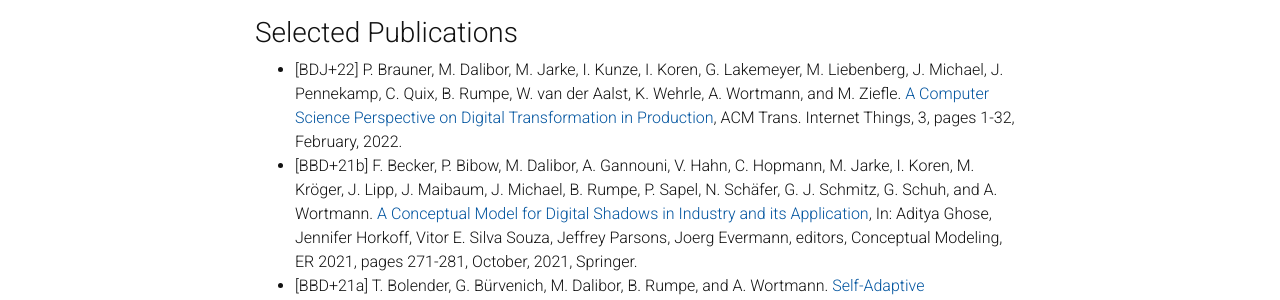
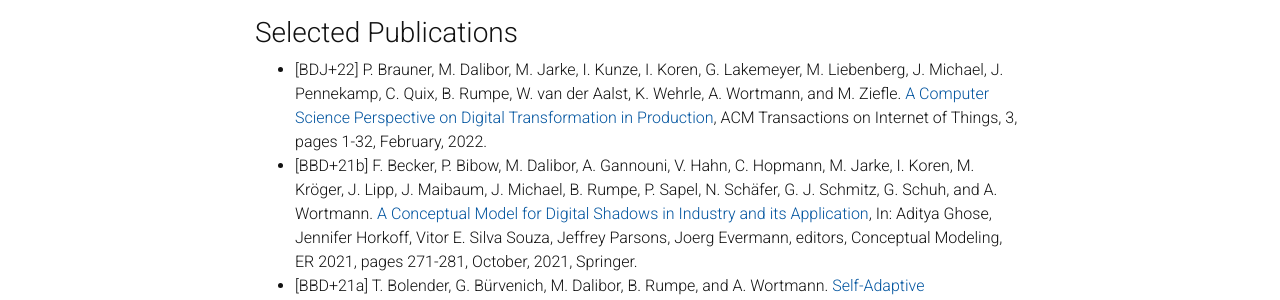
Before and after one commit to awortmann/awortmann.github.io, a Jekyll site: the page built from _pages/research/industry_40.md, in a window 1280 px wide and 1065 px high. Shown: the part 384-684 px from the top of the window. Built offline with Jekyll 4.4.1, drawn with Linux system fonts in a browser that asks for light colours; nearby versions of some CDN libraries; a style sheet for code colours, icons or effects is not loaded.

Commit message:
Minor update

```diff
--- a/_bibliography/andreaswortmann.bib
+++ b/_bibliography/andreaswortmann.bib
@@ -1669,7 +1669,7 @@ and Romero, David},
  pages = {249--260},
  publisher = {De Gruyter},
  title = {Artificial Intelligence Automated Task Planning for Fabrication},
- url = {url = {https://github.com/awortmann/awortmann.github.io/raw/master/downloads/paper/Artificial_Intelligence_Automated_Task_Planning_for_Fabrication.pdf}},
+ url = {https://github.com/awortmann/awortmann.github.io/raw/master/downloads/paper/Artificial_Intelligence_Automated_Task_Planning_for_Fabrication.pdf},
  year = {2023}
 }
 
--- a/_pages/research/industry_40.md
+++ b/_pages/research/industry_40.md
@@ -10,8 +10,7 @@ Industry 4.0, the fourth industrial revolution, raises new challenges for future
 
 ### Selected Publications
 
-- [BDJ+22] P. Brauner, M. Dalibor, M. Jarke, I. Kunze, I. Koren, G. Lakemeyer, M. Liebenberg, J. Michael, J. Pennekamp, C. Quix, B. Rumpe, W. van der Aalst, K. Wehrle, A. Wortmann, and M. Ziefle. [A Computer Science Perspective on Digital Transformation in Production](../../downloads/paper/A_Computer_Science_Perspective_on_Digital_Transformation_in_Production.pdf), ACM
-Trans. Internet Things, 3, pages 1-32, February, 2022.
+- [BDJ+22] P. Brauner, M. Dalibor, M. Jarke, I. Kunze, I. Koren, G. Lakemeyer, M. Liebenberg, J. Michael, J. Pennekamp, C. Quix, B. Rumpe, W. van der Aalst, K. Wehrle, A. Wortmann, and M. Ziefle. [A Computer Science Perspective on Digital Transformation in Production](../../downloads/paper/A_Computer_Science_Perspective_on_Digital_Transformation_in_Production.pdf), ACM Transactions on Internet of Things, 3, pages 1-32, February, 2022.
 - [BBD+21b] F. Becker, P. Bibow, M. Dalibor, A. Gannouni, V. Hahn, C. Hopmann, M. Jarke, I. Koren, M. Kröger, J. Lipp, J. Maibaum, J. Michael, B. Rumpe, P. Sapel, N. Schäfer, G. J. Schmitz, G. Schuh, and A. Wortmann. [A Conceptual Model for Digital Shadows in Industry and its Application](../../downloads/paper/A_Conceptual_Model_For_Digital_Shadows.pdf), In: Aditya Ghose, Jennifer Horkoff, Vitor E. Silva Souza, Jeffrey Parsons, Joerg Evermann, editors, Conceptual Modeling, ER 2021, pages 271-281, October, 2021, Springer.
 - [BBD+21a] T. Bolender, G. Bürvenich, M. Dalibor, B. Rumpe, and A. Wortmann. [Self-Adaptive Manufacturing with Digital Twins](../../downloads/paper/Self_Adaptive_Manufacturing_with_Digital_Twins.pdf), In: 2021 International Symposium on Software Engineering for Adaptive and Self-Managing Systems (SEAMS), pages 156-166, May, 2021, IEEE Computer Society.
 - [BDH+20] P. Bibow, M. Dalibor, C. Hopmann, B. Mainz, B. Rumpe, D. Schmalzing, M. Schmitz, A. Wortmann. [Model-Driven Development of a Digital Twin for Injection Molding](../../downloads/paper/Model_Driven_Development_of_a_Digital_Twin_for_Injection_Molding.pdf). In. S. Dustdar, E. Yu, C. Salinesi, D. Rieu, V. Pant, editors, International Conference on Advanced Information Systems Engineering (CAiSE'20), pp. 85-100, Grenoble, Springer International Publishing, June 2020.
```
Also changed, not shown: _pages/research/robotics.md (+2 -2 lines), _projects/digital-twins.md (+2 -2 lines).
